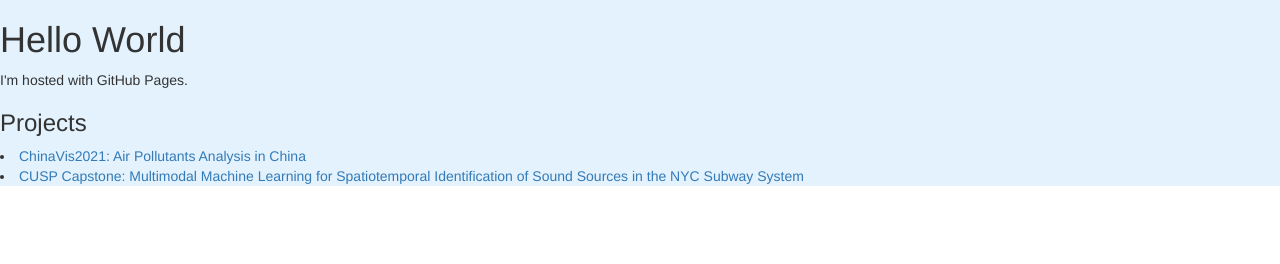
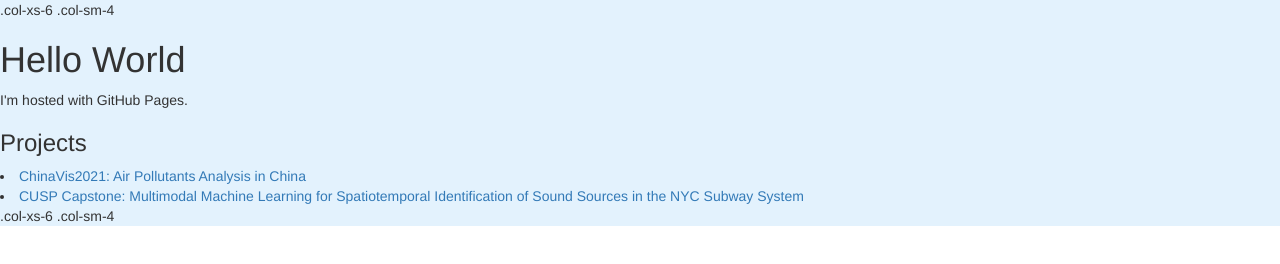
Before and after one commit to JoyceYin/joyceyin.github.io, a plain HTML site: page index.html in a window 1280 px wide. Drawn offline with Linux system fonts and the light colour scheme; files that its build step writes are made by us from their sources.

Commit message:
Update index.html

```diff
--- a/index.html
+++ b/index.html
@@ -11,8 +11,8 @@
 <body>
 	<div class="container-fluid" style="background-color: #e3f2fd">
 		<div class="row">
-			<!-- <div class="col">.col-xs-6 .col-sm-4</div> -->
-			<div class="col-8 align-self-center">
+			<div class="col">.col-xs-6 .col-sm-4</div>
+			<div class="col-6 align-self-center">
 				<h1>Hello World</h1>
 				<p>I'm hosted with GitHub Pages.</p>
 				<h3>Projects</h3>
@@ -25,7 +25,7 @@
 			</div>
 			<!-- Optional: clear the XS cols if their content doesn't match in height -->
 			<!-- div class="clearfix visible-xs-block"></div -->
-			<!-- <div class="col">.col-xs-6 .col-sm-4</div> -->
+			<div class="col">.col-xs-6 .col-sm-4</div>
 		</div>
 	</div>
 
```
